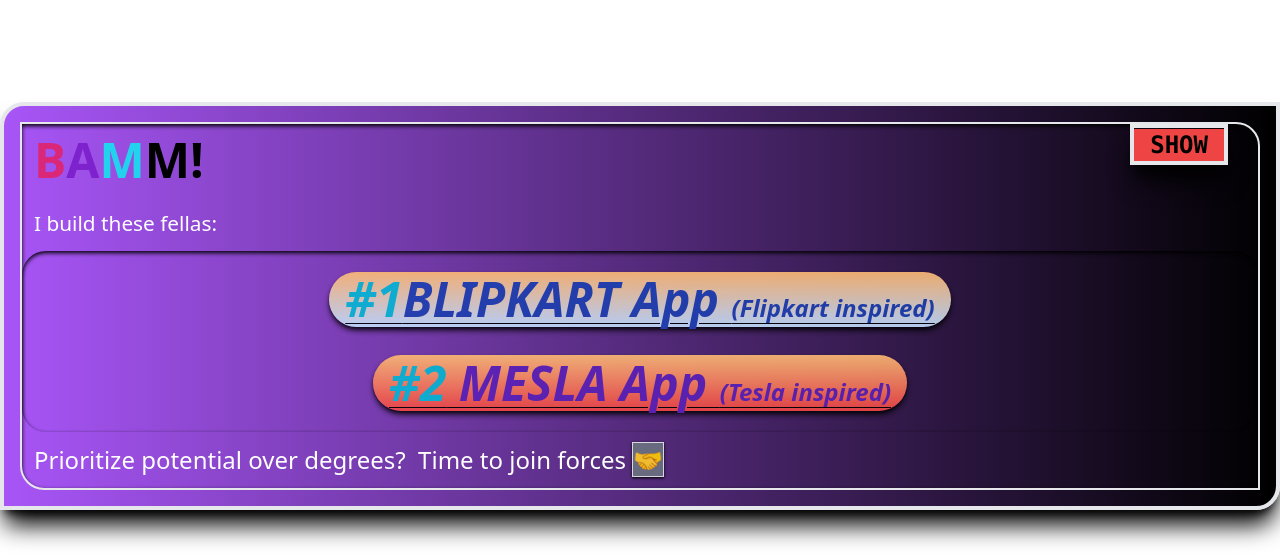
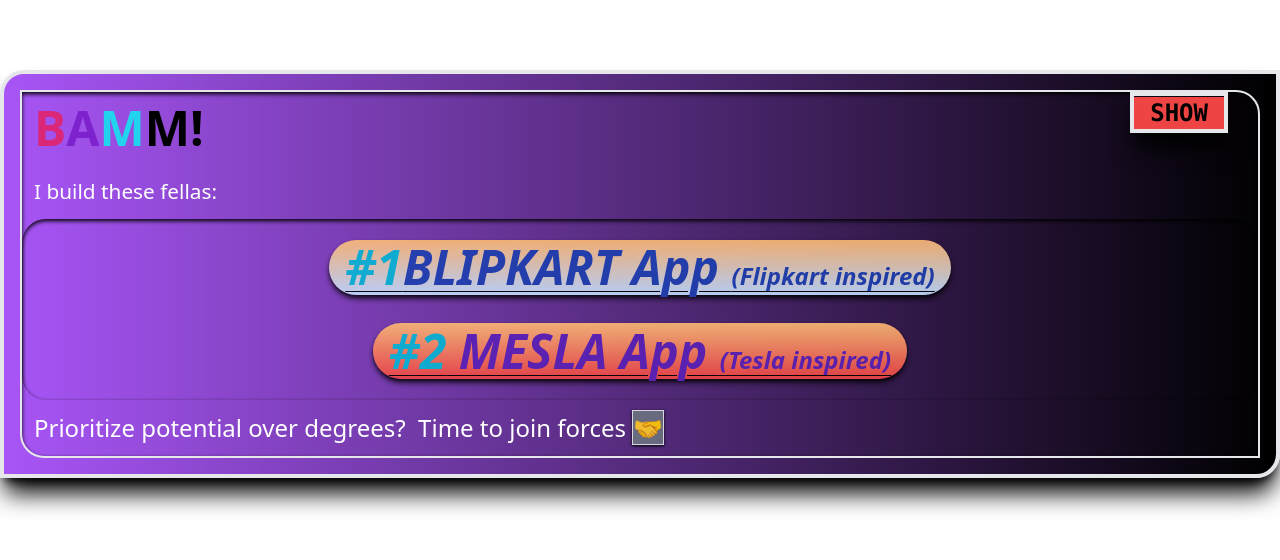
Before and after one commit to luffy17zoro17/portfolio.1, a Next.js app: page / in a window 1280 px wide. Shown: the part 890-1450 px from the top of the page. Built offline with nearby package versions, Linux system fonts and the light colour scheme.

Commit message:
responsive

```diff
--- a/components/VioletBlock.js
+++ b/components/VioletBlock.js
@@ -15,7 +15,7 @@
        z-30 top-[62rem] rounded-tl-3xl
        rounded-br-3xl
            bg-gradient-to-r from-purple-500 to-black
-          p-4 shadow-xl shadow-black'>
+          p-4 shadow-xl shadow-black md:top-[75rem] lg:top-[60rem]'>
         <div className='flex flex-col border-2 shadow-inner
         shadow-black rounded-bl-3xl rounded-tr-3xl'>
 
```
